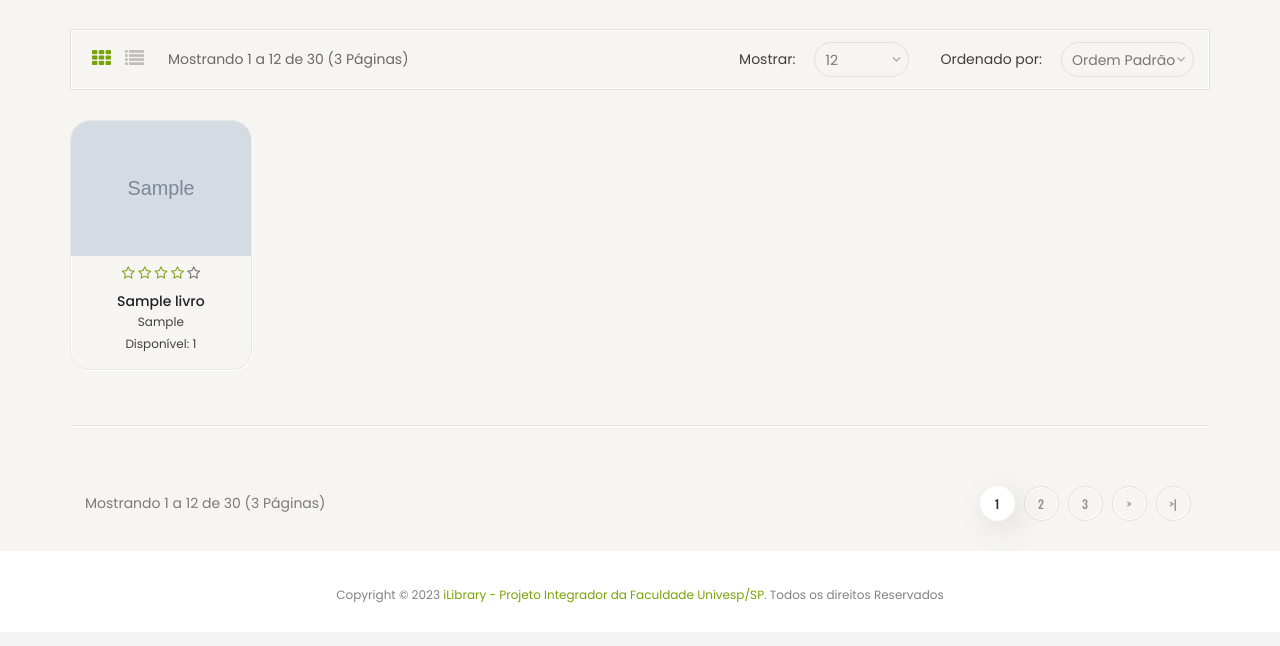
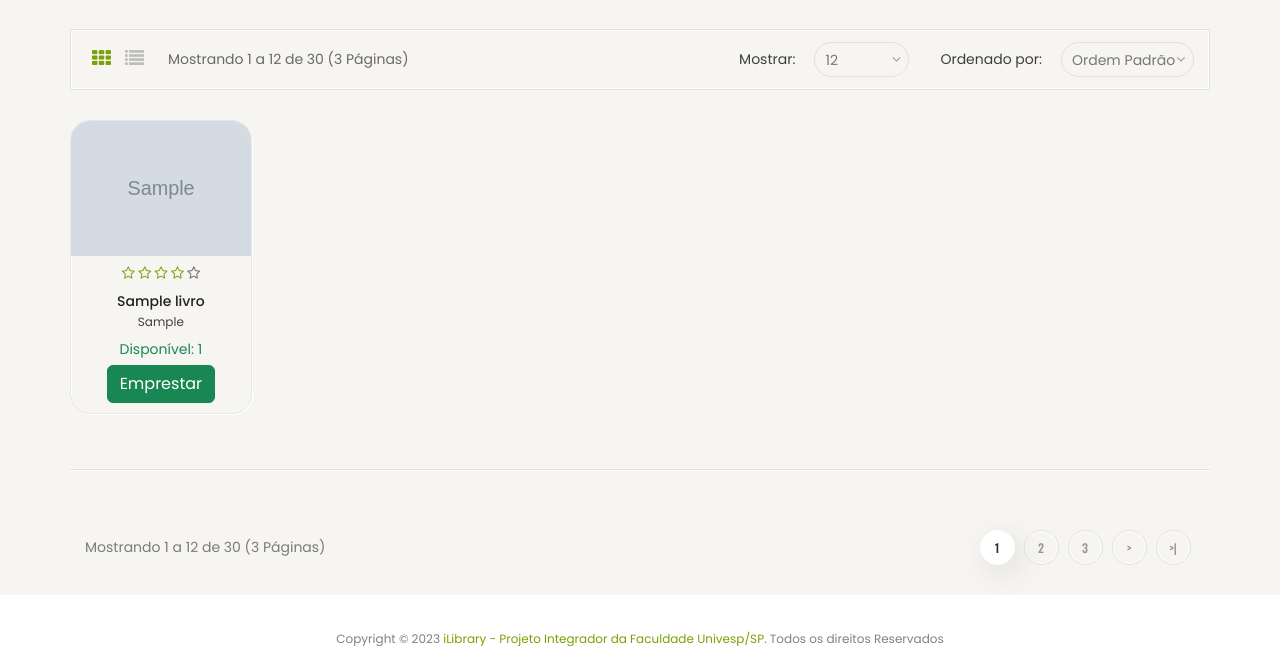
Before and after one commit to fabriciofbi/iLibrary, a Django app: page / in a window 1280 px wide. Shown: the part 208-854 px from the top of the page. Before the commit the page ends 811 px from the top, so only its background shows below. Run offline with Django 4.2, Linux system fonts and the light colour scheme; tables that the repository leaves empty hold one stand-in row (values such as "Sample post"); grey boxes marked "Sample" are stand-in pictures; some libraries are stand-ins or nearby versions.

Commit message:
Adição Botão e Mudanças em Quantidades

```diff
--- a/cadastro/templates/index.html
+++ b/cadastro/templates/index.html
@@ -71,7 +71,20 @@
                                         </div>
                                         <h5><a href="produto/{{ livro.id }}">{{ livro.titulo }}</a></h5>
                                         <h6><a href="produto/{{ livro.id }}">{{ livro.autor }}</a></h6>
-                                        <h6>Disponível: {{ livro.qtd_disponivel }}</h6>
+                                        {% if livro.qtd_disponivel > 0 %}
+                                            <span class="new-price text-success">Disponível: {{ livro.qtd_disponivel }}</span>
+                                        {% endif %}
+                                        {% if livro.qtd_disponivel == 0 %}
+                                            <span class="text-danger">Disponível: {{ livro.qtd_disponivel }}</span>
+                                        {% endif %}
+
+                                        {% if livro.qtd_disponivel > 0 %}
+                                                <a type="button" class="btn btn-success mt-1" href="#">Emprestar</a>
+                                        {% endif %}
+
+                                        {% if livro.qtd_disponivel == 0 %}
+                                            <a type="button" class="btn btn-light disabled" href="#">Emprestar</a>
+                                        {% endif %}
                                     </div>
                                 </div>
                             </div>
@@ -103,9 +116,23 @@
                                         <i class="fa fa-star-o"></i>
                                     </div>
                                     <div class="pro-price">
-                                        <span class="new-price">Disponível: {{ livro.qtd_disponivel }}</span>
+                                        {% if livro.qtd_disponivel > 0 %}
+                                            <span class="new-price">Disponível: {{ livro.qtd_disponivel }}</span>
+                                        {% endif %}
+                                        {% if livro.qtd_disponivel == 0 %}
+                                            <span class="text-danger">Disponível: {{ livro.qtd_disponivel }}</span>
+                                        {% endif %}
                                     </div>
                                     <p>{{ livro.descricao }}</p>
+                                    {% if livro.qtd_disponivel > 0 %}
+                                        <a type="button" class="btn btn-success" href="#">Emprestar</a>
+                                    {% endif %}
+
+                                    {% if livro.qtd_disponivel == 0 %}
+                                        <a type="button" class="btn btn-light disabled" href="http://">Emprestar</a>
+                                    {% endif %}
+
+
                                 </div>
                             </div>
                         {% endfor %}
--- a/iLibrary/settings.py
+++ b/iLibrary/settings.py
@@ -79,7 +79,7 @@ DATABASES = {
         'ENGINE': 'django.db.backends.mysql',
         'NAME': 'ilibrary',
         'USER': 'root',
-       'PASSWORD': '#Gabriel@2509',
+       'PASSWORD': 'Univesp2023',
        'HOST': 'localhost',
         'PORT': '3306',
     }
@@ -136,3 +136,5 @@ MEDIA_URL = '/imagens/'
 # https://docs.djangoproject.com/en/4.1/ref/settings/#default-auto-field
 
 DEFAULT_AUTO_FIELD = 'django.db.models.BigAutoField'
+
+LOGOUT_REDIRECT_URL = '/'
```
Also changed, not shown: imagens/livros/B001GSTOAM_a4cef500_cover.jpeg (added).
